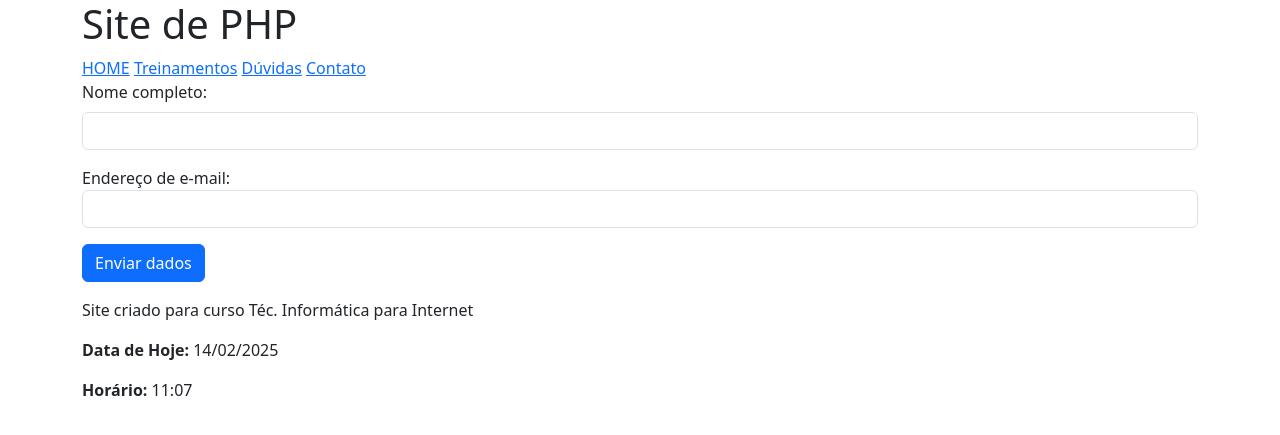
After one commit to mourjulia/aulasphp, a PHP site: page /contato.php in a window 1280 px wide. The commit adds this page. Shown: the top 435 px of the page. Run offline with PHP 8.4, Linux system fonts and the light colour scheme.

Commit message:
Programações do Exercicio 06
forms, rodape e programação de titulo

```diff
--- a/11-site/components/cabecalho.php
+++ b/11-site/components/cabecalho.php
@@ -4,7 +4,23 @@
 <head>
     <meta charset="UTF-8">
     <meta name="viewport" content="width=device-width, initial-scale=1.0">
-    <title>PHP</title>
+    <title>
+    <?php //array associativo
+      $titulos = [
+          'index.php' => 'Página Inicial',
+          'cursos.php' => 'cursos',
+          'duvidas.php' => 'Duvidas',
+          'contato.php' => 'Contato',
+      ];
+      //obter o nome atual do arquivo
+      $arquivoAtual = basename($_SERVER['SCRIPT_NAME']);
+
+      $titulo = isset($titulos[$arquivoAtual]) ? $titulos[$arquivoAtual] : 'Título Padrão';
+      $tituloCompleto = $titulo . ' - Site PHP';
+
+      echo $tituloCompleto;
+      ?>
+    </title>
     <link href="https://cdn.jsdelivr.net/npm/bootstrap@5.3.3/dist/css/bootstrap.min.css" rel="stylesheet" integrity="sha384-QWTKZyjpPEjISv5WaRU9OFeRpok6YctnYmDr5pNlyT2bRjXh0JMhjY6hW+ALEwIH" crossorigin="anonymous">
 
 </head>
@@ -17,6 +33,7 @@
                 <a href="index.php">HOME</a>
                 <a href="cursos.php">Treinamentos</a>
                 <a href="duvidas.php">Dúvidas</a>
+                <a href="contato.php">Contato</a>
             </nav>
         </header>
 
--- a/11-site/components/rodape.php
+++ b/11-site/components/rodape.php
@@ -2,6 +2,17 @@
 <footer>
     <p>Site criado para curso Téc. Informática para Internet</p>
 </footer>
+
+<?php
+
+date_default_timezone_set("America/Sao_Paulo");
+
+$datadehoje = date("d/m/Y"); //DEFININDO A DATA AUTOMATICAMENTE
+$hora = date("H:i"); //DEFININDO O HORÁRIO
+
+echo "<p><b>Data de Hoje:</b> $datadehoje<?p>";
+echo "<p><b>Horário:</b> $hora<?p>"
+?>
 
 </div>
 
--- /dev/null
+++ b/11-site/contato.php
@@ -0,0 +1,20 @@
+<?php include "components/cabecalho.php" ?>
+
+
+<form action="" method="post">
+
+<div class="mb-3">
+        <p>
+            <label for="nome" class="form-label" >Nome completo:</label>
+            <input required type="text" class="form-control" name="nome" id="nome">
+        </p>
+
+        <p>
+            <label for="email">Endereço de e-mail:</label>
+            <input required type="email" class="form-control" name="email" id="email">
+        </p>
+
+        <button type="submit" class="btn btn-primary">Enviar dados</button>
+</div>
+
+<?php include "components/rodape.php" ?>
--- a/11-site/index.php
+++ b/11-site/index.php
@@ -1,4 +1,5 @@
 <?php include "components/cabecalho.php" ?>
+
             <h2>Bem-vindo ao site Exemplo</h2>
             <p>Esta é a primeira parte do nosso site.</p>
             <p>Lorem ipsum dolor sit amet consectetur adipisicing elit.
```
Also changed, not shown: .php (deleted, +0 -21 lines).
